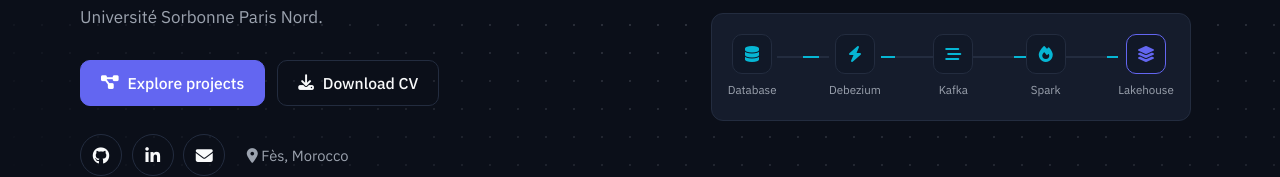
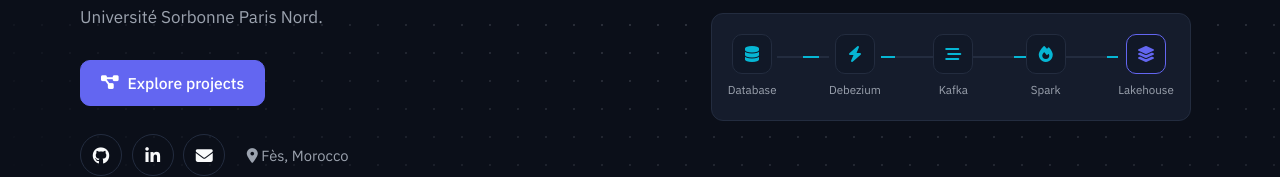
Before and after one commit to justMouad/portfolio, a plain HTML site: page index.html in a window 1280 px wide. Shown: the part 465-642 px from the top of the page. Drawn offline with Linux system fonts and the light colour scheme.

Commit message:
deleting things

```diff
--- a/index.html
+++ b/index.html
@@ -57,7 +57,7 @@
           <p class="hero__lead">I build end-to-end data pipelines, real-time CDC streaming and lakehouse platforms, with hands-on experience on banking data. Master's student at FSDM Fès, with a double degree in Data Science at Université Sorbonne Paris Nord.</p>
           <div class="hero__cta">
             <a class="btn btn--primary" href="#projects"><i class="fa-solid fa-diagram-project"></i> Explore projects</a>
-            <a class="btn" href="assets/cv/CV_Mouad_Chouai.pdf" download><i class="fa-solid fa-download"></i> Download CV</a>
+
           </div>
           <div class="social">
             <a href="https://github.com/justMouad" target="_blank" rel="noopener" aria-label="GitHub"><i class="fa-brands fa-github"></i></a>
```
